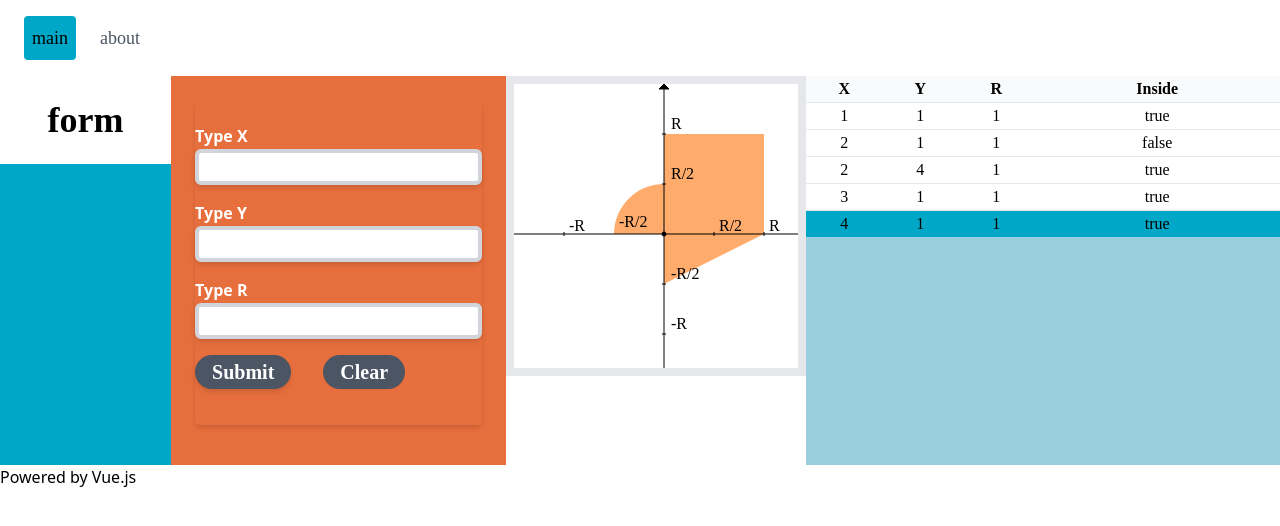
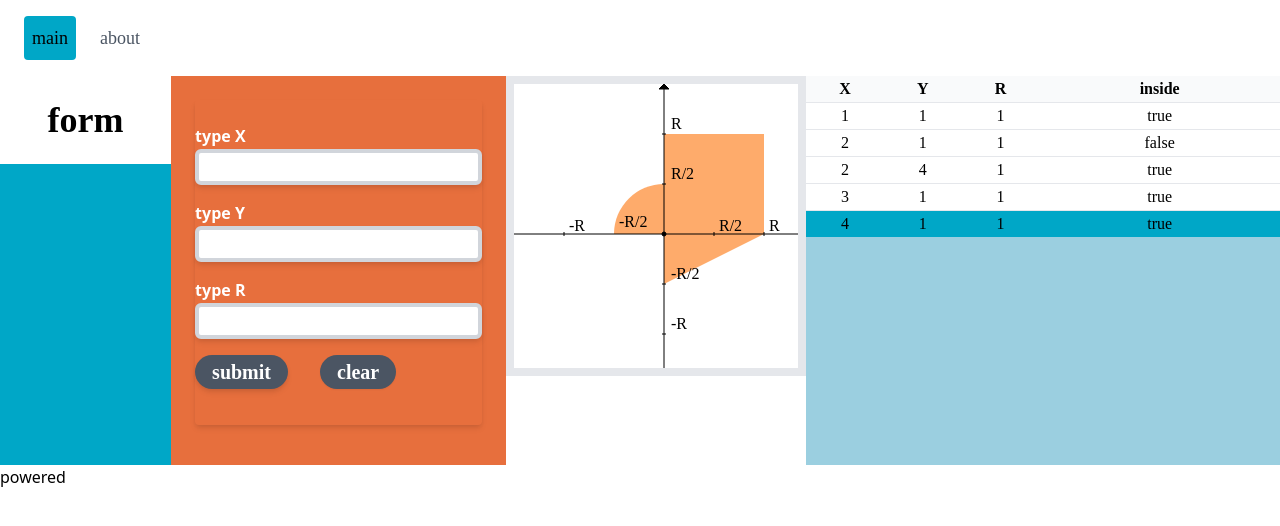
Before and after one commit to kamilchulakov/weblab4-vue3, a Vue app: page / in a window 1280 px wide. Shown: the top 526 px of the page. Built offline with nearby package versions, Linux system fonts and the light colour scheme.

Commit message:
Add full i18n support

```diff
--- a/src/components/About.vue
+++ b/src/components/About.vue
@@ -12,6 +12,8 @@
   >
     <div class="bg-white min-w-full align-middle min-h-full">
       <p class="text-black text-display pt-6 pb-6 text-center">
+        {{ t("powered") }}
+        <br>
         {{ t("about-message") }}
         <br />
         @{{ t("about-me") }}
@@ -38,11 +40,13 @@
 <i18n>
 {
   "en": {
-    "about-message": "This is powered by Vue.js and is my final web-programming lab.",
+    "about-message": "This is my final web-programming lab.",
+    "powered": "Powered by Vue3.",
     "about-me": "Kamil Chulakov"
   },
   "ru": {
-    "about-message": "Работает на Vue.js . Это лаба по веб-программированию.",
+    "about-message": "Это лаба по веб-программированию.",
+    "powered": "Работает на Vue3.",
     "about-me": "Камиль Чулаков"
   }
 }
--- a/src/components/Main.vue
+++ b/src/components/Main.vue
@@ -4,7 +4,7 @@
   >
     <div class="flex-grow bg-empty-block min-h-full">
       <div class="text-center bg-white p-6">
-        <span class="text-4xl font-bold text-black">form</span>
+        <span class="text-4xl font-bold text-black">{{t("form")}}</span>
       </div>
     </div>
     <div class="min-h-full bg-form-color p-6 flex-grow">
@@ -15,7 +15,7 @@
             <li v-for="error in errors" :key="error">{{ error }}</li>
           </ul>
         </template>
-        <span class="text-white font-body font-bold">Type X</span>
+        <span class="text-white font-body font-bold">{{ t("type") }} X</span>
         <input
           v-model.trim="formX"
           class="
@@ -32,7 +32,7 @@
             rounded-md
           "
         />
-        <span class="text-white font-body font-bold">Type Y</span>
+        <span class="text-white font-body font-bold">{{ t("type") }} Y</span>
         <input
           v-model.trim="formY"
           class="
@@ -49,7 +49,7 @@
             rounded-md
           "
         />
-        <span class="text-white font-body font-bold">Type R</span>
+        <span class="text-white font-body font-bold">{{ t("type") }} R</span>
         <input
           v-model.trim="formR"
           class="
@@ -93,7 +93,7 @@
           type="button"
           @click.stop="submitForm()"
         >
-          Submit
+          {{ t("submit") }}
         </button>
         <button
           class="
@@ -119,7 +119,7 @@
           type="button"
           @click.stop="list = []"
         >
-          Clear
+          {{ t("clear") }}
         </button>
       </form>
     </div>
@@ -151,7 +151,7 @@
             <th>X</th>
             <th>Y</th>
             <th>R</th>
-            <th>Inside</th>
+            <th>{{ t("inside") }}</th>
           </tr>
         </thead>
         <tbody class="bg-white divide-y divide-gray-200">
@@ -164,22 +164,30 @@
             <td>{{ point.x }}</td>
             <td>{{ point.y }}</td>
             <td>{{ point.r }}</td>
-            <td>{{ point.inside }}</td>
+            <td>{{ t(point.inside ? "true" : "false") }}</td>
           </tr>
         </tbody>
       </table>
     </div>
   </div>
   <footer>
-    <h1>Powered by Vue.js</h1>
+    <h1>{{ t("powered") }}</h1>
   </footer>
 </template>
 
 <script>
 import SvgField from "@/components/svg/SvgField";
+import { useI18n } from "vue-i18n";
 export default {
   name: "Main",
   components: { SvgField },
+  setup() {
+    const { t } = useI18n({
+      inheritLocale: true,
+      useScope: "parent",
+    });
+    return { t };
+  },
   data() {
     return {
       formX: undefined,
--- a/src/locales/en.json
+++ b/src/locales/en.json
@@ -1,4 +1,12 @@
 {
   "main": "Main",
-  "about": "About"
+  "about": "About",
+  "form": "form",
+  "powered": "Powered by Vue3.",
+  "true": "true",
+  "false": "false",
+  "type": "Type",
+  "inside": "Inside",
+  "submit": "Submit",
+  "clear": "Clear"
 }
--- a/src/locales/ru.json
+++ b/src/locales/ru.json
@@ -1,4 +1,12 @@
 {
   "main": "Главная",
-  "about": "О сайте"
+  "about": "О сайте",
+  "form": "форма",
+  "powered": "Работает на Vue3.",
+  "true": "да",
+  "false": "нет",
+  "type": "Введите",
+  "inside": "Попал",
+  "submit": "Отправить",
+  "clear": "Очистить"
 }
--- a/src/main.js
+++ b/src/main.js
@@ -2,5 +2,4 @@
 import App from "./App.vue";
 import "./assets/tailwind.css";
 import i18n from "./i18n";
-
 createApp(App).use(i18n).mount("#app");
```
Also changed, not shown: 1 other file (tests, documents, lock files or other folders).
